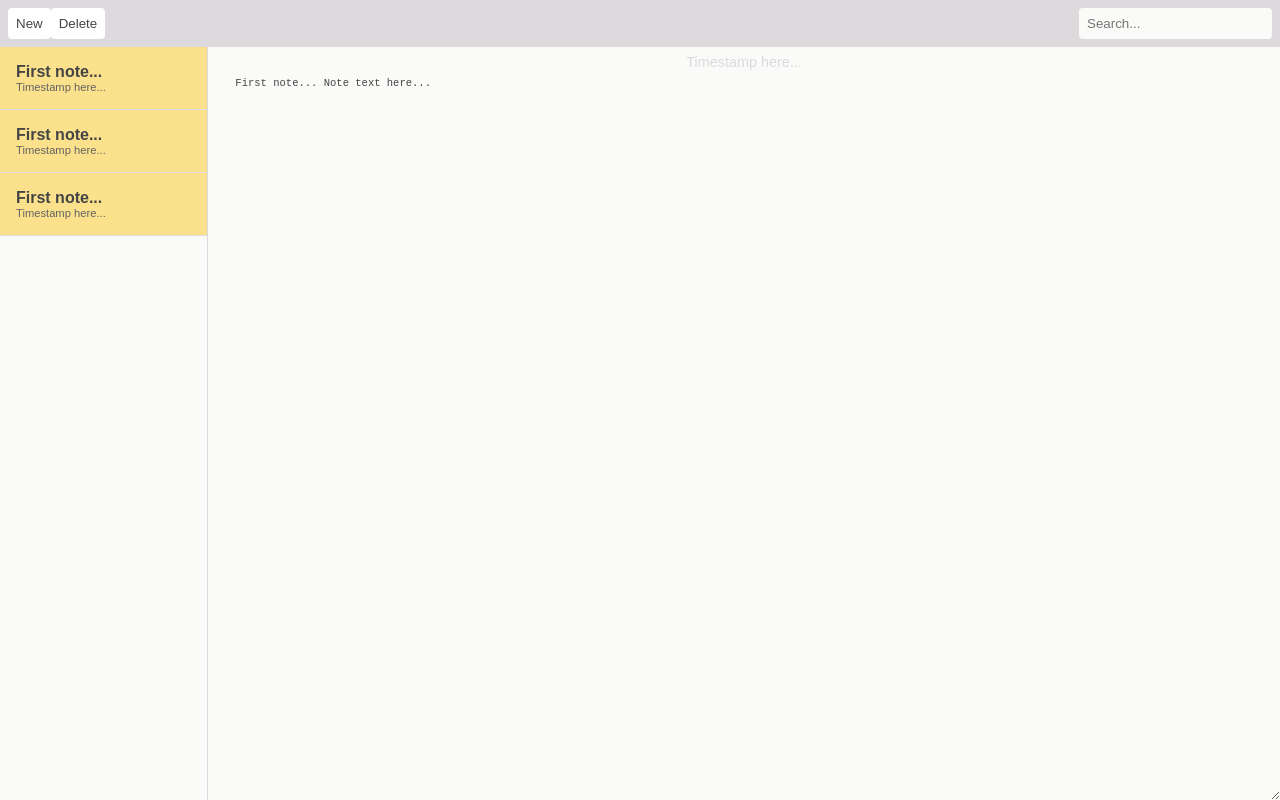
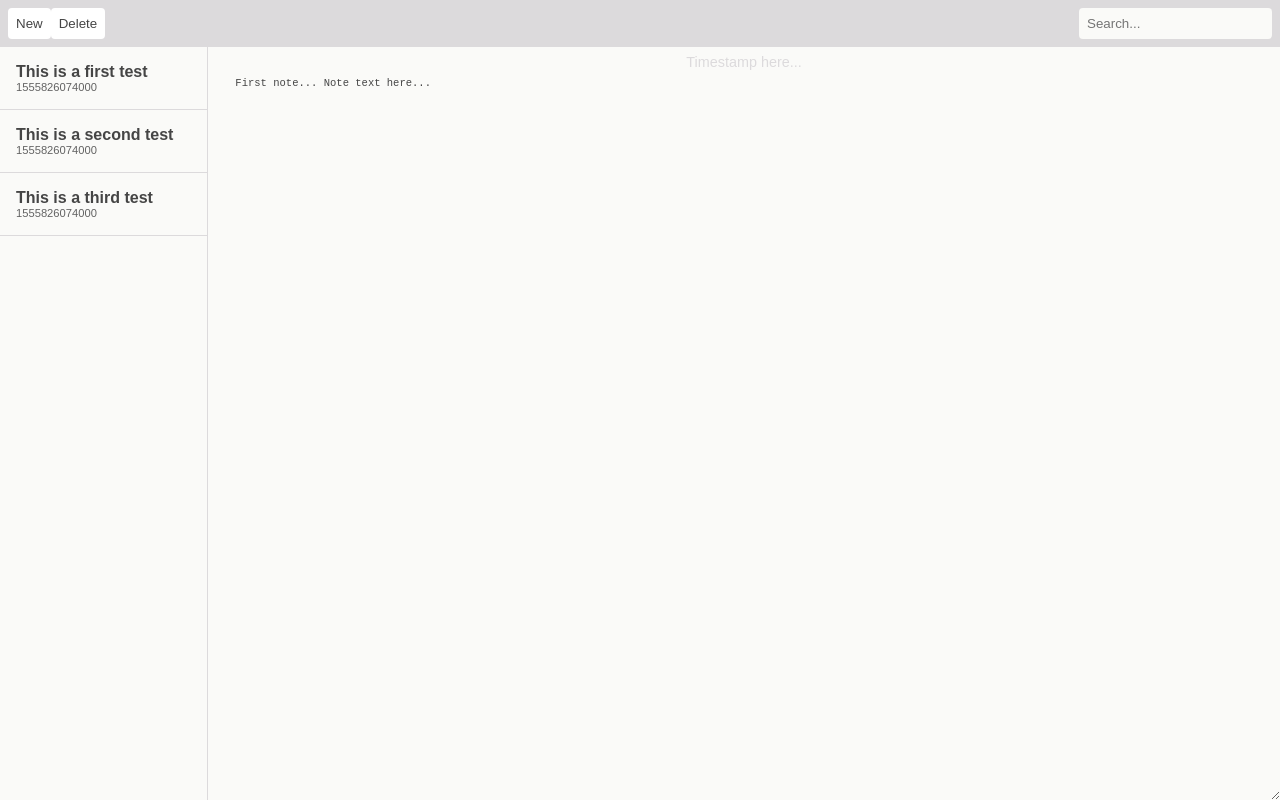
Before and after one commit to qiulang/notes-app, a Vue app in the folder notes/: page / in a window 1280 px wide. Built offline with nearby package versions, Linux system fonts and the light colour scheme.

Commit message:
passing notes down

```diff
--- a/notes/src/App.vue
+++ b/notes/src/App.vue
@@ -1,7 +1,7 @@
 <template>
   <div id="app">
     <toolbar></toolbar>
-    <note-container></note-container>
+    <note-container v-bind:notes="notes"></note-container>
   </div>
 </template>
 
@@ -11,6 +11,15 @@ import NoteContainer from './components/NoteContainer';
 
 export default {
   name: 'app',
+  data: function() {
+    return {
+      notes: [
+        {id: 1, body: "This is a first test", timestamp: Date.now()},
+        {id: 2, body: "This is a second test", timestamp: Date.now()},
+        {id: 3, body: "This is a third test", timestamp: Date.now()}
+      ]
+    };
+  },
   components: {
     Toolbar,
     NoteContainer
--- a/notes/src/components/NoteContainer.vue
+++ b/notes/src/components/NoteContainer.vue
@@ -1,6 +1,6 @@
 <template>
   <div class="note-container">
-    <note-selectors></note-selectors>
+    <note-selectors v-bind:notes="notes"></note-selectors>
     <note-editor></note-editor>
   </div>
 </template>
@@ -10,6 +10,7 @@ import NoteSelectors from './NoteSelectors';
 import NoteEditor from './NoteEditor';
 export default {
   name: 'note-container',
+  props: ['notes'],
   components: {
     NoteSelectors,
     NoteEditor
--- a/notes/src/components/NoteSelector.vue
+++ b/notes/src/components/NoteSelector.vue
@@ -1,13 +1,14 @@
 <template>
-  <div class="note-selector active">
-    <p class="note-selector-title">First note...</p>
-    <p class="note-selector-timestamp">Timestamp here...</p>
+  <div class="note-selector">
+    <p class="note-selector-title">{{ note.body }}</p>
+    <p class="note-selector-timestamp">{{ note.timestamp }}</p>
   </div>
 </template>
 
 <script>
 export default {
-  name: 'note-selector'
+  name: 'note-selector',
+  props: ['note']
 };
 </script>
 
--- a/notes/src/components/NoteSelectors.vue
+++ b/notes/src/components/NoteSelectors.vue
@@ -1,8 +1,11 @@
 <template>
   <div class="note-selectors">
-    <note-selector></note-selector>
-    <note-selector></note-selector>
-    <note-selector></note-selector>
+    <note-selector
+      v-for="note in notes"
+      v-bind:note="note"
+      v-bind:key="note.id"
+    >
+    </note-selector>
   </div>
 </template>
 
@@ -10,6 +13,7 @@
 import NoteSelector from './NoteSelector';
 export default {
   name: 'note-selectors',
+  props: ['notes'],
   components: {
     NoteSelector
   }
```
Also changed, not shown: 1 other file (tests, documents, lock files or other folders).
